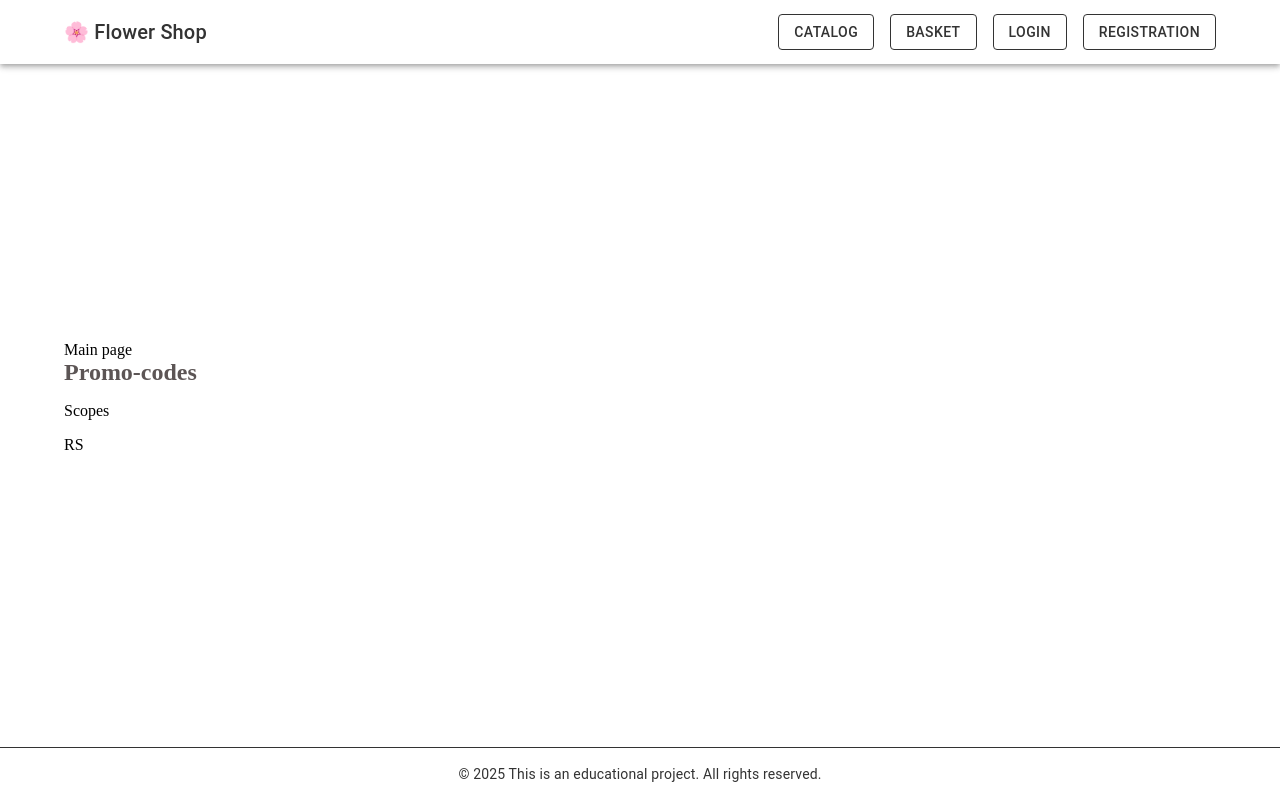
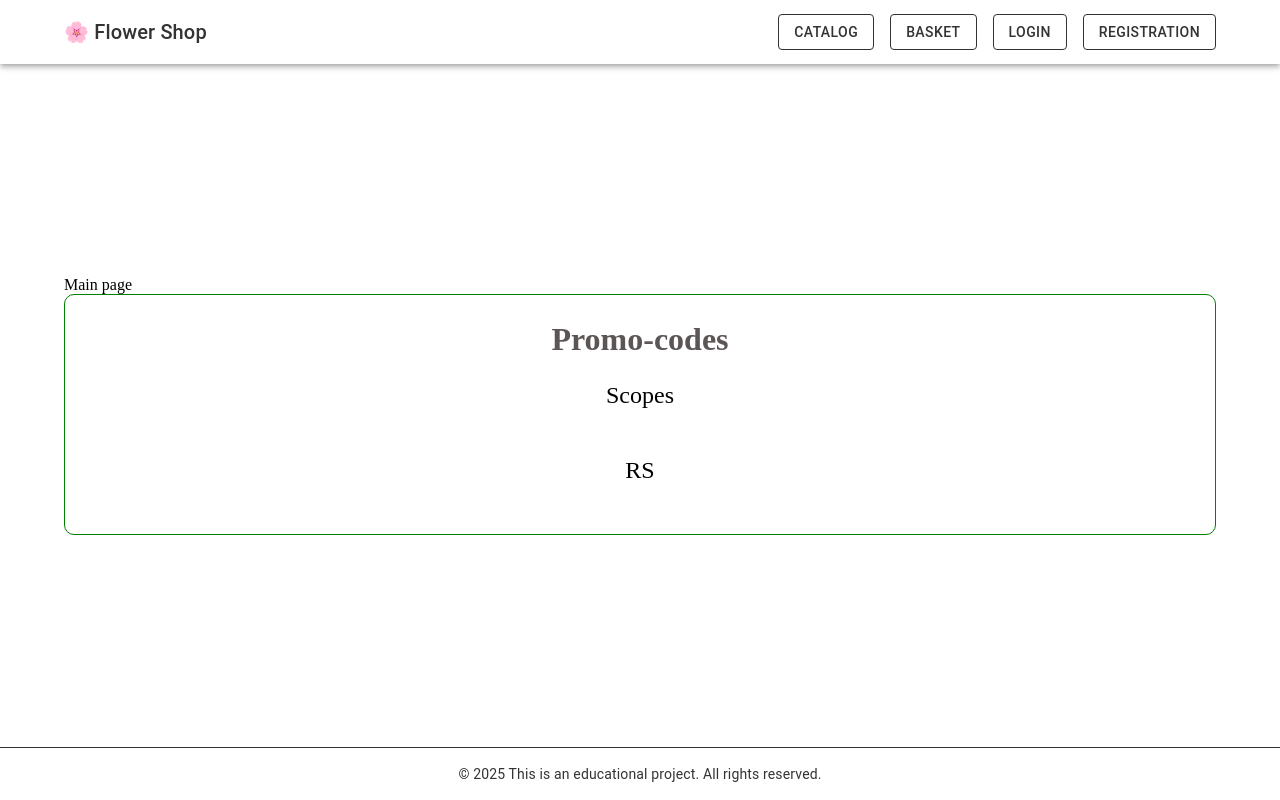
Before and after one commit to Michael5366/ecommerce-application, a React (Vite) app: page / in a window 1280 px wide. Built offline with nearby package versions, Linux system fonts and the light colour scheme; no server answers.

Commit message:
style: add promocode styles

```diff
--- a/src/components/Header/ShowMenu.tsx
+++ b/src/components/Header/ShowMenu.tsx
@@ -66,7 +66,7 @@ const ShowMenu = () => {
                   onClick={() => {
                     handleMenuClose();
                     sessionStorage.removeItem('guestToken');
-                    sessionStorage.removeItem('cart_id')
+                    sessionStorage.removeItem('cart_id');
                     logout();
                     navigate(Path.LOGIN);
                   }}
@@ -107,7 +107,7 @@ const ShowMenu = () => {
             color="inherit"
             onClick={() => {
               sessionStorage.removeItem('guestToken');
-              sessionStorage.removeItem('cart_id')
+              sessionStorage.removeItem('cart_id');
               logout();
               navigate(Path.LOGIN);
             }}
--- /dev/null
+++ b/src/components/basket/MainPageBasket.module.css
@@ -0,0 +1,14 @@
+.blockPromo{
+    display: flex;
+    padding: 2vw;
+    flex-direction: column;
+    align-items: center;
+    border: green 1px solid;
+    border-radius: 10px;
+}
+.promocode{
+    font-size: x-large;
+}
+.promocodeTitle{
+    font-size: xx-large;
+}
--- a/src/components/basket/MainPageBasket.tsx
+++ b/src/components/basket/MainPageBasket.tsx
@@ -1,8 +1,9 @@
-import { useEffect } from "react";
-import { CartResponse } from "./BasketPageConstr";
-import { getAnonymousToken } from "../../services/auth-registration";
-import { getOrUpdateCustomerCart } from "../../services/Basket/updateBasket";
-export function CreateCardEnter(){
+import { useEffect } from 'react';
+import { CartResponse } from './BasketPageConstr';
+import { getAnonymousToken } from '../../services/auth-registration';
+import { getOrUpdateCustomerCart } from '../../services/Basket/updateBasket';
+import styles from './MainPageBasket.module.css'
+export function CreateCardEnter() {
   useEffect(() => {
     async function initialize() {
       let cartData: CartResponse | null = null;
@@ -22,11 +23,11 @@ export function CreateCardEnter(){
 
     initialize();
   }, []);
-      return(
-        <div>
-        <h3>Promo-codes</h3>
-        <p>Scopes</p>
-        <p>RS</p>
+  return (
+    <div className={styles.blockPromo}>
+      <h2 className={styles.promocodeTitle}>Promo-codes</h2>
+      <p className={styles.promocode}>Scopes</p>
+      <p className={styles.promocode}>RS</p>
     </div>
-      )
+  );
 }
--- a/src/pages/MainPage.tsx
+++ b/src/pages/MainPage.tsx
@@ -1,9 +1,9 @@
-import { CreateCardEnter } from "../components/basket/MainPageBasket";
+import { CreateCardEnter } from '../components/basket/MainPageBasket';
 const MainPage = () => {
   return (
     <>
-    <div>Main page</div>
-    <CreateCardEnter />
+      <div>Main page</div>
+      <CreateCardEnter />
     </>
   );
 };
```
Lines whose indentation alone changed are shown as unchanged.
